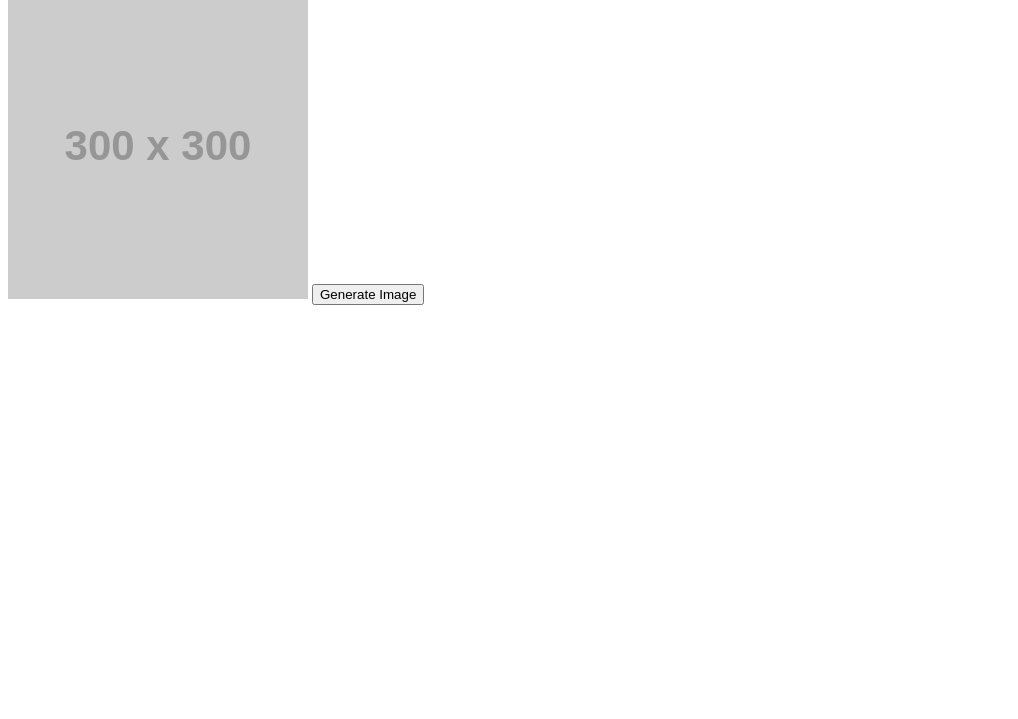
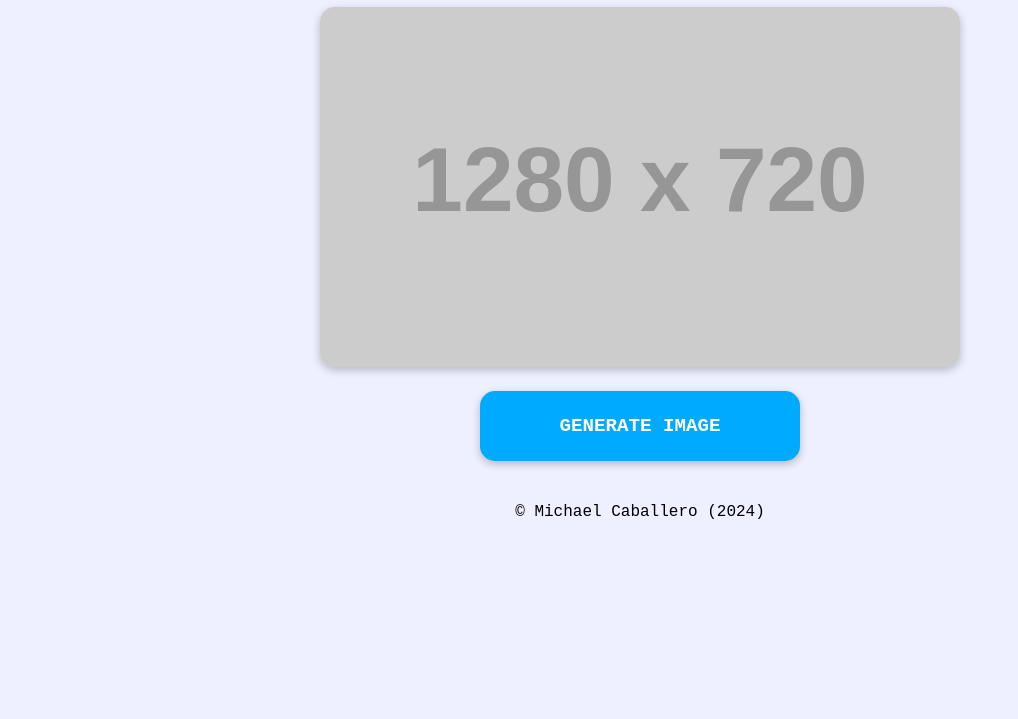
Before and after one commit to mCaballero1224/random-image-generator, a website: page public/index.html in a window 1280 px wide. Shown: the part 81-800 px from the top of the page, without its empty margins (0-1018 px from the left). Drawn offline with Linux system fonts and the light colour scheme; placeholder pictures from the web are drawn by us.

Commit message:
Implement web interface and basic styling

```diff
--- a/public/index.html
+++ b/public/index.html
@@ -9,10 +9,12 @@
 	</head>
 	<body>
 		<h1>Random Image Generator</h1>
-		<div class="image-container">
-			<img src="https://placehold.co/300x300" id="random-image" />
-			<button onclick="handleButton()">Generate Image</button>
+		<div id="image-container">
+			<img src="https://placehold.co/1280x720" id="random-image" />
+			<button id="image-generator">Generate Image</button>
 		</div>
 		<script src="button.js"></script>
-	</body>
+		<footer>
+			<p>&copy; Michael Caballero (2024)</p>
+		</footer>
 </html>
--- a/public/styles.css
+++ b/public/styles.css
@@ -1 +1,51 @@
 /* styles.css */
+
+html {
+	font-family: Courier New, monospace;
+	line-height: 1.15;
+}
+
+body {
+	display: flex;
+	flex-direction: column;
+	flex-wrap: nowrap;
+	justify-content: center;
+	background-color: #EEEFFF;
+}
+
+h1 { text-align: center }
+
+#image-container {
+	margin: 0 2%;
+	display: flex;
+	flex-direction: column;
+}
+
+#random-image {
+	min-width: 640px;
+	max-width: 640px;
+	margin: 0 auto;
+	border-radius: 15px;
+	box-shadow: rgba(0, 0, 0, 0.24) 0px 3px 8px;
+}
+
+button {
+	width: 320px;
+	padding: 2%;
+	margin: 2% auto 0;
+	text-transform: uppercase;
+	font-weight: bold;
+	font-family: Courier New, monospace;
+	font-size: 1.2em;
+	border-radius: 15px;
+	box-shadow: rgba(0, 0, 0, 0.24) 0px 3px 8px;
+	border-style: none;
+	background-color: #00AAFF;
+	color: #FFF;
+}
+
+footer {
+	text-align: center;
+	align-self: flex-end;
+	margin: 2% auto 0;
+}
```
